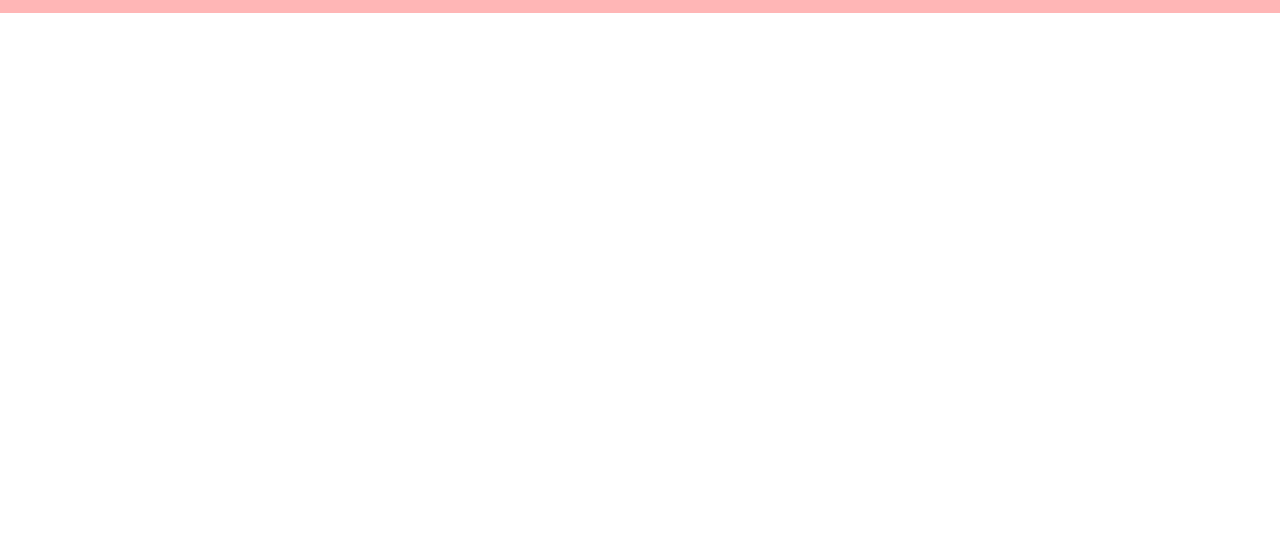
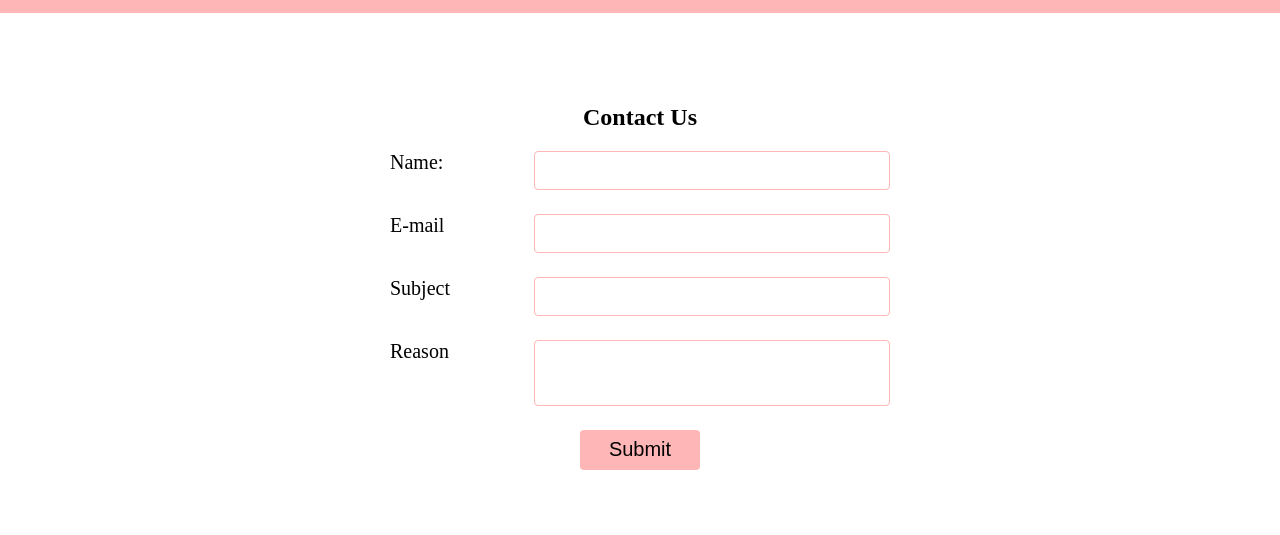
Before and after one commit to keennathan/2024-apr-std-portfolio, a plain HTML site: page pages/contact.html in a window 1280 px wide. Shown: the part 132-667 px from the top of the page. Drawn offline with Linux system fonts and the light colour scheme.

Commit message:
added the contact page with a form.

```diff
--- a/pages/contact.html
+++ b/pages/contact.html
@@ -33,8 +33,27 @@
     </header>
 
     <main>
-        <form action="">
-
+        <h2>Contact Us</h2>
+        <form>
+            <div class="form-elements">
+                <label>Name:</label>
+                <input type="text" class="form-input">
+            </div>
+            <div class="form-elements">
+                <label>E-mail</label>
+                <input type="text" class="form-input">
+            </div>
+            <div class="form-elements">
+                <label>Subject</label>
+                <input type="text" class="form-input">
+            </div>
+            <div class="form-elements">
+                <label>Reason</label>
+            <textarea rows="3" class="form-input form-textarea" ></textarea>
+            </div>
+            <div class="btn-div">
+                <button id="submit">Submit</button>
+            </div>
         </form>
     </main>
     <footer>
--- a/styles/contact.css
+++ b/styles/contact.css
@@ -0,0 +1,65 @@
+main{
+    display: flex;
+    align-items: center;
+    flex-direction: column;
+    margin: 50px
+}
+
+.form-elements{
+    display: flex;
+    flex-direction: column;
+    margin-bottom: 24px;
+}
+
+.form-elements label{
+    font-size: 20px;
+}
+
+.form-input{
+    border: 1px solid var(--primary-color);
+    outline: none;
+    border-radius: 4px;
+    font-size: 18px;
+}
+
+.form-input:not(.form-textarea){
+    height: 35px;
+}
+
+.form-textarea{
+    resize: none;
+}
+
+.form-input:focus {
+    box-shadow: 0 2px 13px 5px var(--primary-color);
+}
+
+.btn-div{
+    text-align: center;
+}
+
+#submit {
+    height: 40px;
+    background-color: var(--primary-color);
+    border: none;
+    border-radius: 4px;
+    min-width: 120px;
+    font-size: 20px;
+}
+#submit:hover{
+    cursor: pointer;
+    background-color: #ffb6b699;
+}
+
+@media screen and (min-width: 600px){
+    form{
+        width: 500px;
+    }
+    .form-elements{
+        flex-direction: row;
+        justify-content: space-between;
+    }
+    .form-input{
+        width: 70%;
+    }
+}
```
Also changed, not shown: 1 other file. Lines whose indentation alone changed are shown as unchanged.
